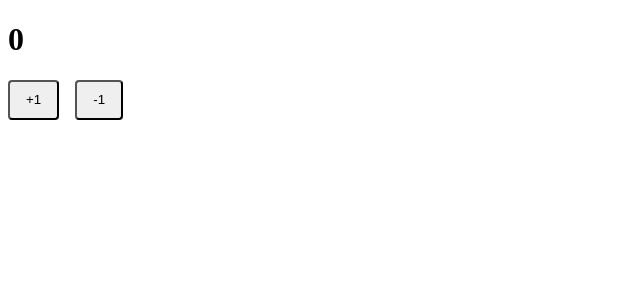
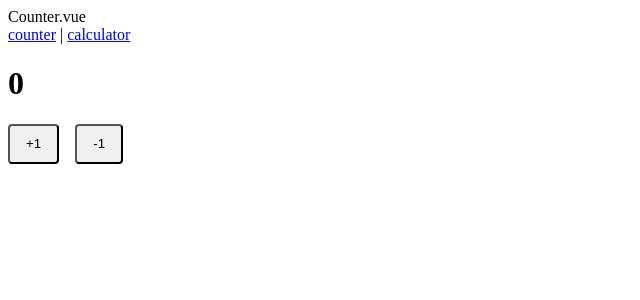
Before and after one commit to yichang8421/vue-demo-2, a Vue app: page /#/counter in a window 1280 px wide. Shown: the top 300 px of the page, without its empty margins (0-640 px from the left). Built offline with nearby package versions, Linux system fonts and the light colour scheme.

Commit message:
添加 Nav.vue

```diff
--- a/src/App.vue
+++ b/src/App.vue
@@ -1,6 +1,5 @@
 <template>
     <div id="app">
-        <router-link to="/"></router-link>
         <router-view></router-view>
     </div>
 </template>
--- /dev/null
+++ b/src/components/Nav.vue
@@ -0,0 +1,20 @@
+<template>
+    <div>
+        <router-link to="/counter">counter</router-link> |
+        <router-link to="/calculator">calculator</router-link>
+    </div>
+</template>
+
+<script lang="ts">
+    import Vue from 'vue';
+    import {Component} from 'vue-property-decorator';
+
+    @Component
+    export default class Nav extends Vue {
+
+    }
+</script>
+
+<style lang="scss" scoped>
+
+</style>
--- a/src/router/index.ts
+++ b/src/router/index.ts
@@ -3,6 +3,7 @@ import VueRouter, {RouteConfig} from "vue-router";
 
 // @ts-ignore
 import Counter from "@/views/Counter";
+import Calculator from "@/views/Calculator.vue";
 
 Vue.use(VueRouter);
 
@@ -14,6 +15,10 @@ const routes: Array<RouteConfig> = [
     {
         path: "/counter",
         component: Counter
+    },
+    {
+        path: "/calculator",
+        component: Calculator
     }
 ];
 
--- /dev/null
+++ b/src/views/Calculator.vue
@@ -0,0 +1,20 @@
+<template>
+    <div>
+        Calculator.vue
+        <Nav/>
+    </div>
+</template>
+
+<script lang="ts">
+    import Vue from "vue";
+    import {Component} from "vue-property-decorator";
+
+    @Component
+    export default class Calculator extends Vue {
+
+    }
+</script>
+
+<style lang="scss" scoped>
+
+</style>
--- a/src/views/Counter.vue
+++ b/src/views/Counter.vue
@@ -1,5 +1,6 @@
 <template>
-    <div>
+    <div>Counter.vue
+        <Nav/>
         <counter-result :result="result"/>
 
         <counter-button
```
Also changed, not shown: src/main.ts (+13 -10 lines).
